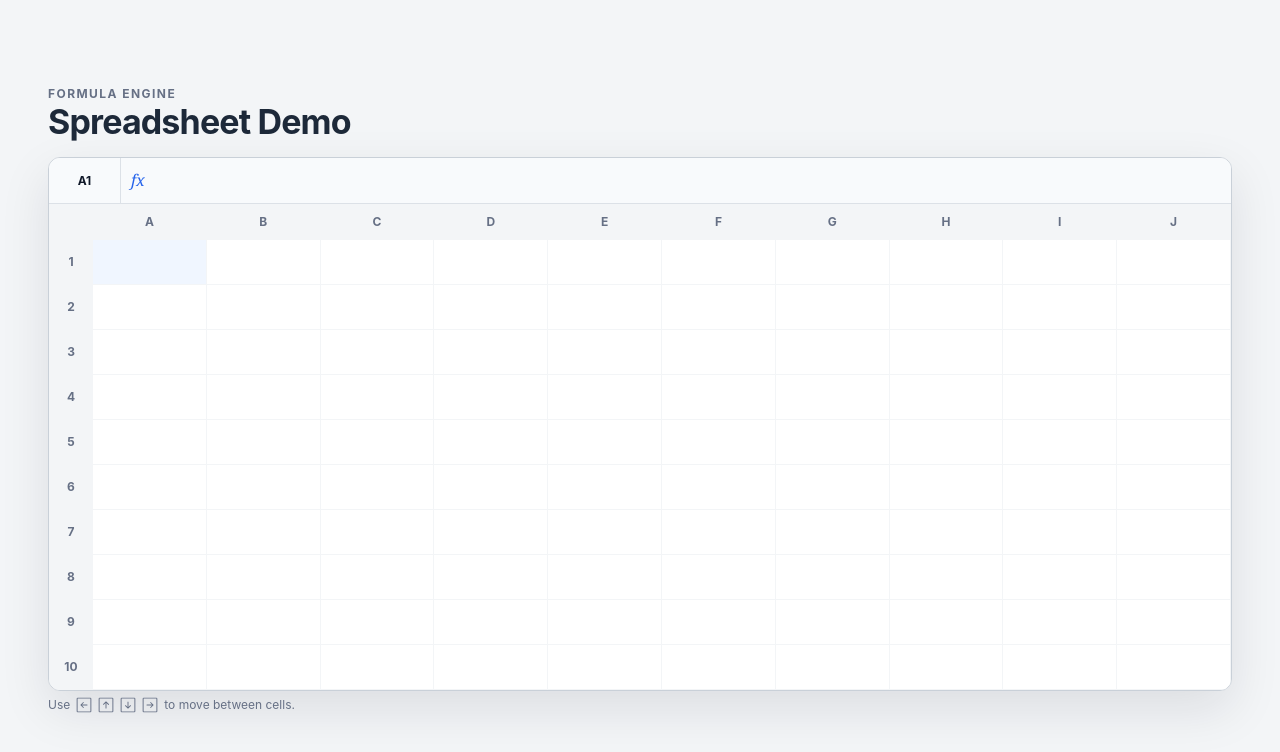
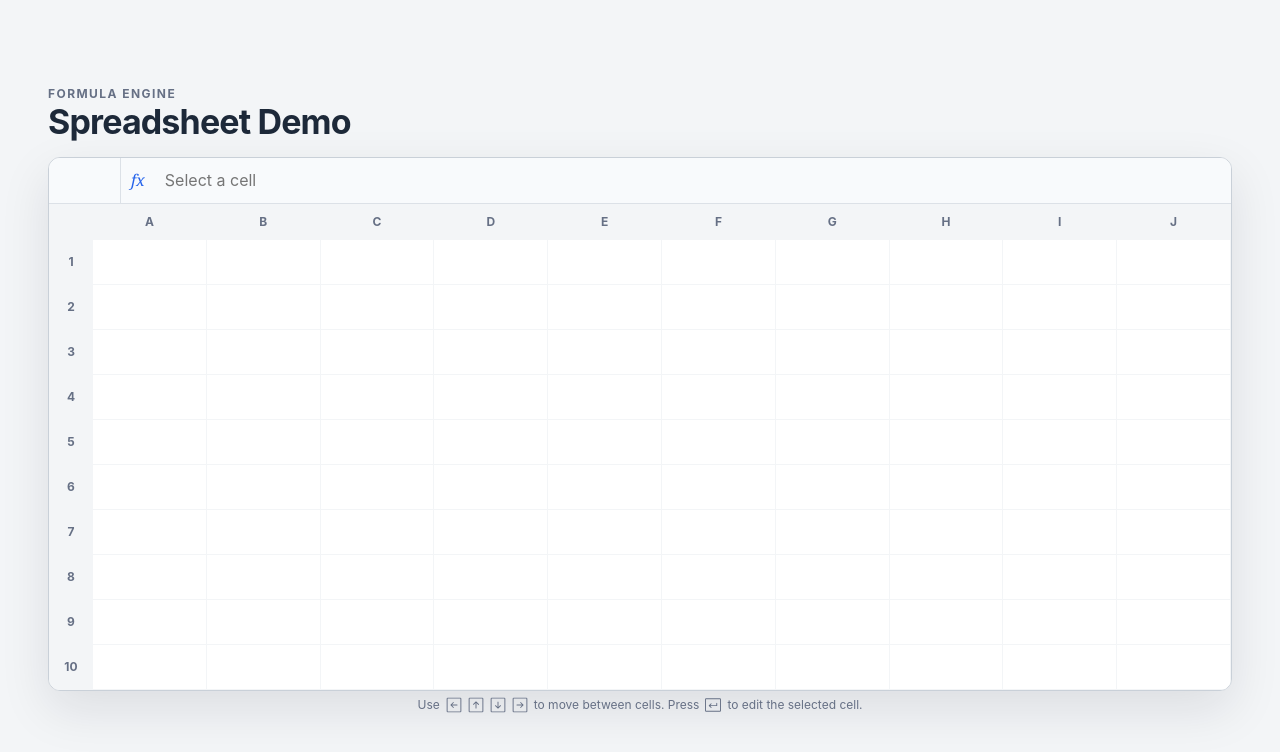
Before and after one commit to randomly-encountered/spreadsheet-demo, a React (Vite) app: page / in a window 1280 px wide. Shown: the top 752 px of the page. Built offline with nearby package versions, Linux system fonts and the light colour scheme.

Commit message:
Readme update + small UI refinements

```diff
--- a/src/App.module.css
+++ b/src/App.module.css
@@ -40,18 +40,3 @@
 .spreadsheetFigure {
   margin: 0;
 }
-
-.hint {
-  align-items: center;
-  color: var(--color-text-muted);
-  display: flex;
-  font-size: var(--font-size-small);
-  gap: var(--space-compact);
-  margin-block-start: var(--space-compact);
-}
-
-.arrowKeys {
-  display: inline-flex;
-  font-size: 1.25rem;
-  gap: 0.125rem;
-}
--- a/src/App.tsx
+++ b/src/App.tsx
@@ -1,7 +1,6 @@
-import { Icon } from '@iconify/react'
-
 import styles from '#/App.module.css'
 import Spreadsheet from '#/components/Spreadsheet'
+import SpreadsheetFooter from '#/components/Spreadsheet/SpreadsheetFooter'
 
 function App() {
   return (
@@ -15,16 +14,7 @@ function App() {
         </header>
         <figure className={styles.spreadsheetFigure}>
           <Spreadsheet />
-          <figcaption className={styles.hint}>
-            Use
-            <span aria-label="arrow keys" className={styles.arrowKeys} role="img">
-              <Icon aria-hidden="true" icon="ph:arrow-square-left-light" />
-              <Icon aria-hidden="true" icon="ph:arrow-square-up-light" />
-              <Icon aria-hidden="true" icon="ph:arrow-square-down-light" />
-              <Icon aria-hidden="true" icon="ph:arrow-square-right-light" />
-            </span>
-            to move between cells.
-          </figcaption>
+          <SpreadsheetFooter />
         </figure>
       </section>
     </main>
--- a/src/components/Spreadsheet/FormulaBar.tsx
+++ b/src/components/Spreadsheet/FormulaBar.tsx
@@ -6,18 +6,20 @@ import styles from '#/components/Spreadsheet/FormulaBar.module.css'
 import { useSpreadsheetStore } from '#/components/Spreadsheet/Spreadsheet.context'
 
 type FormulaInputProps = {
-  cellId: string
+  cellId: string | null
   inputRef: RefObject<HTMLInputElement | null>
   onEditingComplete: () => void
 }
 
 type PendingCellEdit = {
-  cellId: string
+  cellId: string | null
   value: string
 }
 
 function FormulaInput({ cellId, inputRef, onEditingComplete }: FormulaInputProps) {
-  const rawValue = useSpreadsheetStore(state => state.cells.get(cellId)?.raw ?? '')
+  const rawValue = useSpreadsheetStore(state =>
+    cellId ? (state.cells.get(cellId)?.raw ?? '') : '',
+  )
   const setCell = useSpreadsheetStore(state => state.setCell)
   const [pendingCellEdit, setPendingCellEdit] = useState<PendingCellEdit>({
     cellId,
@@ -32,6 +34,7 @@ function FormulaInput({ cellId, inputRef, onEditingComplete }: FormulaInputProps
    * the UI where validation fails.
    */
   function commitPendingCellEdit(): boolean {
+    if (cellId === null) return false
     if (inputValue === rawValue) return true
 
     try {
@@ -80,8 +83,10 @@ function FormulaInput({ cellId, inputRef, onEditingComplete }: FormulaInputProps
     <div className={styles.inputContainer}>
       <input
         aria-invalid={error ? true : undefined}
-        aria-label={`Raw value for ${cellId}`}
+        aria-label={cellId ? `Raw value for ${cellId}` : 'Select a cell to edit'}
         className={styles.input}
+        disabled={cellId === null}
+        placeholder={cellId ? undefined : 'Select a cell'}
         ref={inputRef}
         title={error ?? undefined}
         value={inputValue}
@@ -89,9 +94,9 @@ function FormulaInput({ cellId, inputRef, onEditingComplete }: FormulaInputProps
         onKeyDown={handleKeyDown}
       />
       <button
-        aria-label={`Clear input for ${cellId}`}
+        aria-label={cellId ? `Clear input for ${cellId}` : 'Clear input'}
         className={styles.clearButton}
-        disabled={inputValue.length === 0}
+        disabled={cellId === null || inputValue.length === 0}
         type="button"
         onClick={handleClear}
       >
@@ -111,7 +116,7 @@ export default function FormulaBar({ inputRef, onEditingComplete }: FormulaBarPr
 
   return (
     <div className={styles.container}>
-      <span className={styles.coordinate}>{cellId}</span>
+      <span className={styles.coordinate}>{cellId ?? ''}</span>
       <span aria-hidden="true" className={styles.symbol}>
         fx
       </span>
--- a/src/components/Spreadsheet/Grid.tsx
+++ b/src/components/Spreadsheet/Grid.tsx
@@ -23,6 +23,7 @@ function Grid({ gridRef, onEditCell }: GridProps) {
   const selectCell = useSpreadsheetStore(state => state.selectCell)
 
   function handleKeyDown(event: KeyboardEvent<HTMLDivElement>): void {
+    if (selectedCellId === null) return
     if (event.key === 'Enter') {
       event.preventDefault()
       onEditCell()
@@ -47,9 +48,13 @@ function Grid({ gridRef, onEditCell }: GridProps) {
     gridRef.current?.focus()
   }
 
+  function handleFocus(): void {
+    if (selectedCellId === null) selectCell(getCellId(0))
+  }
+
   return (
     <div
-      aria-activedescendant={getCellElementId(selectedCellId)}
+      aria-activedescendant={selectedCellId ? getCellElementId(selectedCellId) : undefined}
       aria-colcount={COLUMN_COUNT + 1}
       aria-label="Spreadsheet"
       aria-rowcount={ROW_COUNT + 1}
@@ -58,6 +63,7 @@ function Grid({ gridRef, onEditCell }: GridProps) {
       role="grid"
       tabIndex={0}
       onClick={handleClick}
+      onFocus={handleFocus}
       onKeyDown={handleKeyDown}
     >
       <div className={styles.grid}>
--- /dev/null
+++ b/src/components/Spreadsheet/SpreadsheetFooter.module.css
@@ -0,0 +1,18 @@
+.footer {
+  align-items: center;
+  color: var(--color-text-muted);
+  display: flex;
+  font-size: var(--font-size-small);
+  gap: var(--space-compact);
+  justify-content: center;
+  margin-block-start: var(--space-compact);
+}
+
+.keyIcon {
+  display: inline-flex;
+  font-size: 1.25rem;
+}
+
+.arrowKeys {
+  gap: 0.125rem;
+}
--- /dev/null
+++ b/src/components/Spreadsheet/SpreadsheetFooter.tsx
@@ -0,0 +1,28 @@
+import { Icon } from '@iconify/react'
+
+import styles from '#/components/Spreadsheet/SpreadsheetFooter.module.css'
+
+function SpreadsheetFooter() {
+  return (
+    <figcaption className={styles.footer}>
+      Use
+      <span
+        aria-label="arrow keys"
+        className={`${styles.keyIcon} ${styles.arrowKeys}`}
+        role="img"
+      >
+        <Icon aria-hidden="true" icon="ph:arrow-square-left-light" />
+        <Icon aria-hidden="true" icon="ph:arrow-square-up-light" />
+        <Icon aria-hidden="true" icon="ph:arrow-square-down-light" />
+        <Icon aria-hidden="true" icon="ph:arrow-square-right-light" />
+      </span>
+      to move between cells. Press
+      <span aria-label="Enter key" className={styles.keyIcon} role="img">
+        <Icon aria-hidden="true" icon="ph:key-return-light" />
+      </span>
+      to edit the selected cell.
+    </figcaption>
+  )
+}
+
+export default SpreadsheetFooter
--- a/src/spreadsheet/store.ts
+++ b/src/spreadsheet/store.ts
@@ -25,7 +25,7 @@ export type SpreadsheetState = {
   selectCell: (cellId: CellId) => void
   setCell: (cellId: CellId, raw: string) => void
   cells: ReadonlyMap<CellId, Cell>
-  selectedCellId: CellId
+  selectedCellId: CellId | null
 }
 
 export function createSpreadsheetStore({
@@ -135,7 +135,7 @@ export function createSpreadsheetStore({
       getCell: cellId => get().cells.get(getCellId(cellId, columns, rows)) ?? EMPTY_CELL,
       selectCell: cellId => set({ selectedCellId: getCellId(cellId, columns, rows) }),
       cells: new Map(),
-      selectedCellId: getCellId('A1', columns, rows),
+      selectedCellId: null,
       setCell,
     }
   })
```
Also changed, not shown: 2 other files (tests, documents, lock files or other folders).
